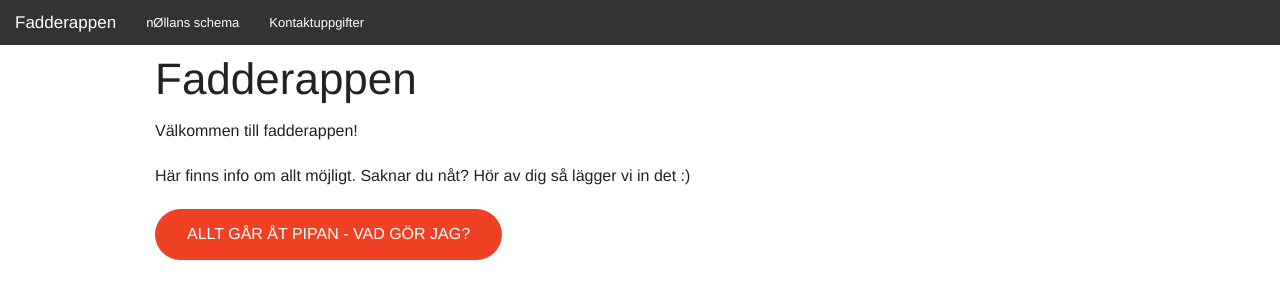
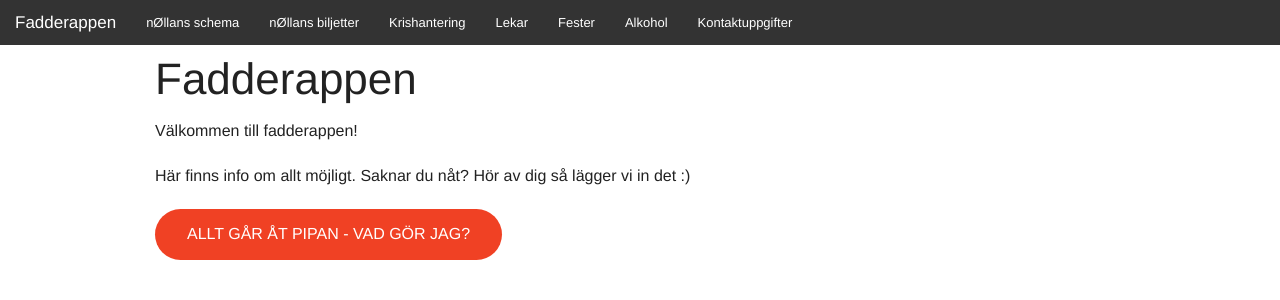
Before and after one commit to Fysiksektionen/fadderappen, a PHP site: page /index.php in a window 1280 px wide. Shown: the top 300 px of the page. Run offline with PHP 8.4, Linux system fonts and the light colour scheme.

Commit message:
Fixed menu

```diff
--- a/template/head.php
+++ b/template/head.php
@@ -3,6 +3,7 @@
   <head>
     <meta charset="utf-8" />
     <meta name="viewport" content="width=device-width, initial-scale=1.0" />
+    <base href="/fadderappen/">
     <title>Fadderappen<?php if(isset($title)) { echo " - $title"; }?></title>
     <link rel="stylesheet" href="css/foundation.css" />
     <script src="js/vendor/modernizr.js"></script>
@@ -12,7 +13,7 @@
     <nav class="top-bar" data-topbar role="navigation">
       <ul class="title-area">
         <li class="name">
-          <h1><a href="/fadderappen">Fadderappen</a></h1>
+          <h1><a href="/">Fadderappen</a></h1>
         </li>
          <!-- Remove the class "menu-icon" to get rid of menu icon. Take out "Menu" to just have icon alone -->
         <li class="toggle-topbar menu-icon"><a href="#"><span>Menu</span></a></li>
@@ -22,6 +23,11 @@
         <!-- Left Nav Section -->
         <ul class="left">
           <li><a href="schema.php">nØllans schema</a></li>
+          <li><a href="n0llans-biljetter.php">nØllans biljetter</a></li>
+          <li><a href="kris.php">Krishantering</a></li>
+          <li><a href="lekar.php">Lekar</a></li>
+          <li><a href="fester.php">Fester</a></li>
+          <li><a href="standardglas.php">Alkohol</a></li>
           <li><a href="kontakt.php">Kontaktuppgifter</a></li>
         </ul>
       </section>
```
